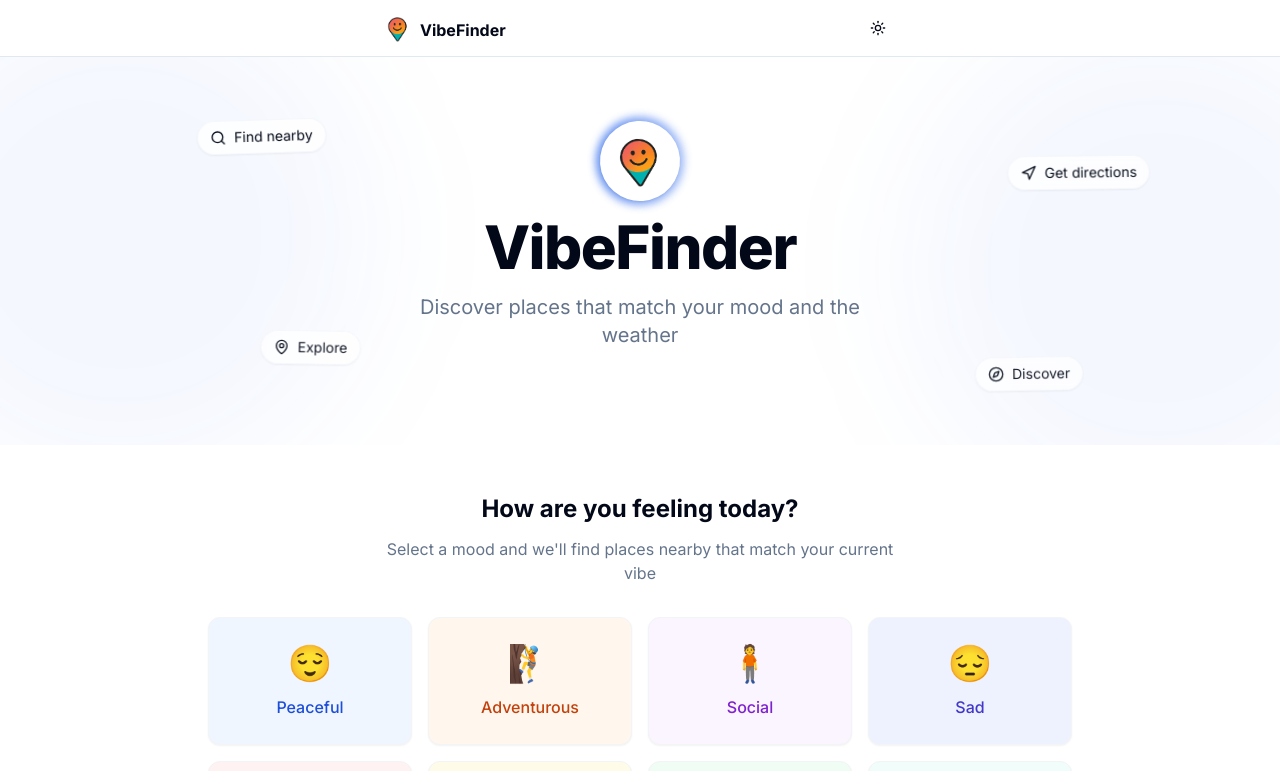
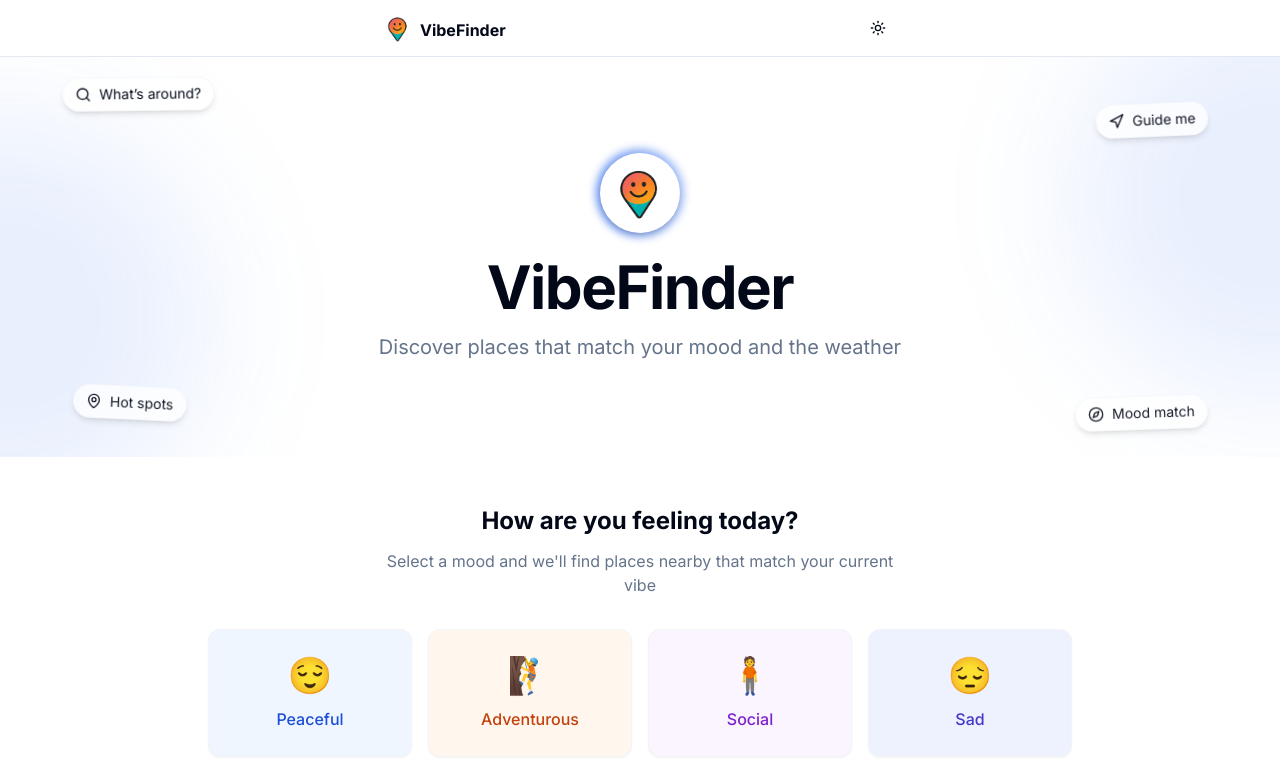
Before and after one commit to rel-isma/VibeFinder, a Next.js app: page / in a window 1280 px wide. Shown: the top 771 px of the page. Built offline with nearby package versions, Linux system fonts and the light colour scheme.

Commit message:
update floating tags and add link portfolio

```diff
--- a/components/hero-section.tsx
+++ b/components/hero-section.tsx
@@ -8,98 +8,98 @@ export function HeroSection() {
   const floatingTags = [
     {
       icon: <Search className="h-4 w-4" />,
-      text: "Find nearby",
-      x: [0, 10, 5, -5, 0],
-      y: [0, -8, 5, -3, 0],
-      rotate: [0, 3, -2, 1, 0],
-      duration: 12,
+      text: "What’s around?",
+      position: "top-[5%] left-[5%]",
+      x: [0, 15, -10, 8, 0],
+      y: [0, -12, 6, -8, 0],
+      rotate: [0, 6, -4, 3, 0],
+      duration: 14,
       delay: 0,
-      position: "top-[15%] left-[15%]"
     },
     {
       icon: <Navigation className="h-4 w-4" />,
-      text: "Get directions",
-      x: [0, -8, 5, 3, 0],
-      y: [0, 5, -3, 8, 0],
-      rotate: [0, -2, 1, 3, 0],
-      duration: 14,
-      delay: 0.5,
-      position: "top-[25%] right-[10%]"
+      text: "Guide me",
+      position: "top-[10%] right-[5%]",
+      x: [0, -12, 8, -6, 0],
+      y: [0, 10, -8, 5, 0],
+      rotate: [0, -4, 3, -2, 0],
+      duration: 16,
+      delay: 0.3,
     },
     {
       icon: <MapPin className="h-4 w-4" />,
-      text: "Explore",
-      x: [0, 5, -3, 7, 0],
-      y: [0, -3, 6, -4, 0],
-      rotate: [0, 1, -3, 2, 0],
-      duration: 16,
-      delay: 1,
-      position: "bottom-[20%] left-[20%]"
+      text: "Hot spots",
+      position: "bottom-[8%] left-[5%]",
+      x: [0, 10, -8, 5, 0],
+      y: [0, -6, 4, -5, 0],
+      rotate: [0, 3, -2, 1, 0],
+      duration: 17,
+      delay: 0.6,
     },
     {
       icon: <Compass className="h-4 w-4" />,
-      text: "Discover",
-      x: [0, -5, 3, -7, 0],
-      y: [0, 4, -6, 3, 0],
-      rotate: [0, -1, 2, -3, 0],
-      duration: 15,
-      delay: 1.5,
-      position: "bottom-[15%] right-[15%]"
-    }
+      text: "Mood match",
+      position: "bottom-[8%] right-[5%]",
+      x: [0, -8, 6, -7, 0],
+      y: [0, 5, -6, 4, 0],
+      rotate: [0, -2, 3, -2, 0],
+      duration: 18,
+      delay: 0.9,
+    },
   ]
 
   return (
-    <div className="relative overflow-hidden py-10 md:py-16 flex items-center justify-center">
-      {/* Background decoration */}
-      <div className="absolute inset-0 z-0 overflow-hidden">
-        <div className="absolute -top-[10%] -right-[10%] h-[500px] w-[500px] rounded-full bg-primary/5 blur-3xl" />
-        <div className="absolute -bottom-[10%] -left-[10%] h-[500px] w-[500px] rounded-full bg-primary/5 blur-3xl" />
+    <div className="relative overflow-hidden py-16 md:py-24 flex items-center justify-center">
+      {/* Soft background blobs */}
+      <div className="absolute inset-0 z-0 overflow-hidden pointer-events-none">
+        <div className="absolute -top-[15%] -right-[15%] h-[400px] w-[400px] rounded-full bg-primary/10 blur-3xl" />
+        <div className="absolute -bottom-[15%] -left-[15%] h-[400px] w-[400px] rounded-full bg-primary/10 blur-3xl" />
       </div>
 
-      {/* Free-floating tags */}
+      {/* Floating tags */}
+      <div className="absolute inset-0 z-10 pointer-events-none">
         {floatingTags.map((tag, index) => (
           <motion.div
             key={index}
-          className={`absolute ${tag.position} z-10 flex items-center gap-2 rounded-full bg-background/80 backdrop-blur-sm px-3 py-1.5 text-sm text-foreground shadow-sm border border-border/30`}
+            className={`absolute ${tag.position} flex items-center gap-2 rounded-full bg-background/80 backdrop-blur-sm px-3 py-1.5 text-sm text-foreground shadow-md border border-border/30`}
             initial={{ opacity: 0 }}
             animate={{
               opacity: [0.8, 1, 0.8],
               x: tag.x,
               y: tag.y,
-            rotate: tag.rotate
+              rotate: tag.rotate,
             }}
             transition={{
               duration: tag.duration,
               repeat: Infinity,
               repeatType: "loop",
               ease: "easeInOut",
-            delay: tag.delay
+              delay: tag.delay,
             }}
           >
             {tag.icon}
             <span>{tag.text}</span>
           </motion.div>
         ))}
+      </div>
 
-      {/* Main content */}
-      <div className="mx-auto max-w-lg px-4 sm:px-6 lg:px-8 relative z-20 w-full">
-        <div className="mx-auto text-center">
+      {/* Main logo and content */}
+      <div className="relative z-20 mx-auto max-w-2xl px-6 text-center">
         <motion.div
-            initial={{ opacity: 0, y: 20 }}
+          initial={{ opacity: 0, y: 30 }}
           animate={{ opacity: 1, y: 0 }}
-            transition={{ duration: 0.5 }}
+          transition={{ duration: 0.6 }}
         >
-            <div className="mb-4 flex justify-center">
+          <div className="mb-6 flex justify-center">
             <div className="relative">
-                <div className="absolute -inset-1 rounded-full bg-gradient-to-r from-primary to-primary/60 opacity-75 blur-sm" />
+              <div className="absolute -inset-1 rounded-full bg-gradient-to-r from-primary to-primary/60 opacity-70 blur-sm" />
               <motion.div
-                  className="relative flex h-20 w-20 items-center justify-center rounded-full bg-background shadow-sm overflow-hidden"
-                  initial={{ rotate: 0 }}
+                className="relative flex h-20 w-20 items-center justify-center rounded-full bg-background shadow-md overflow-hidden"
                 animate={{ rotate: [0, -5, 5, 0] }}
                 transition={{
-                    repeat: Number.POSITIVE_INFINITY,
+                  repeat: Infinity,
                   repeatType: "loop",
-                    duration: 4,
+                  duration: 5,
                   ease: "easeInOut",
                 }}
               >
@@ -116,8 +116,8 @@ export function HeroSection() {
           </div>
 
           <motion.h1
-              className="mb-4 text-4xl font-extrabold tracking-tight text-foreground sm:text-5xl md:text-6xl"
-              initial={{ scale: 0.95 }}
+            className="mb-4 text-4xl font-bold tracking-tight text-foreground sm:text-5xl md:text-6xl"
+            initial={{ scale: 0.9 }}
             animate={{ scale: 1 }}
             transition={{ duration: 0.5, delay: 0.2 }}
           >
@@ -125,7 +125,7 @@ export function HeroSection() {
           </motion.h1>
 
           <motion.p
-              className="mb-8 text-xl text-muted-foreground"
+            className="text-lg text-muted-foreground md:text-xl"
             initial={{ opacity: 0 }}
             animate={{ opacity: 1 }}
             transition={{ duration: 0.5, delay: 0.4 }}
@@ -135,6 +135,5 @@ export function HeroSection() {
         </motion.div>
       </div>
     </div>
-    </div>
   )
 }
--- a/components/site-footer.tsx
+++ b/components/site-footer.tsx
@@ -4,7 +4,7 @@ import Link from "next/link"
 export function SiteFooter() {
   return (
     <footer className="border-t bg-background">
-      <div className="mx-auto  px-4 sm:px-6 lg:px-8 py-6">
+      <div className="mx-auto px-4 sm:px-6 lg:px-8 py-6">
         <div className="flex flex-col items-center justify-between gap-4 md:flex-row">
           <p className="text-center text-sm text-muted-foreground md:text-left">
             &copy; {new Date().getFullYear()} VibeFinder. All rights reserved.
@@ -22,7 +22,17 @@ export function SiteFooter() {
             <div className="flex items-center text-sm text-muted-foreground">
               <span>Made with</span>
               <Heart className="mx-1 h-3 w-3 text-red-500" />
-              <span>by VibeFinder Team</span>
+              <span>
+                by{" "}
+                <Link
+                  href="https://rachidelismaiyly.me"
+                  target="_blank"
+                  rel="noopener noreferrer"
+                  className="underline underline-offset-2 hover:text-foreground"
+                >
+                  Rachid Elismaiyly
+                </Link>
+              </span>
             </div>
           </div>
         </div>
```
Lines whose indentation alone changed are shown as unchanged.
